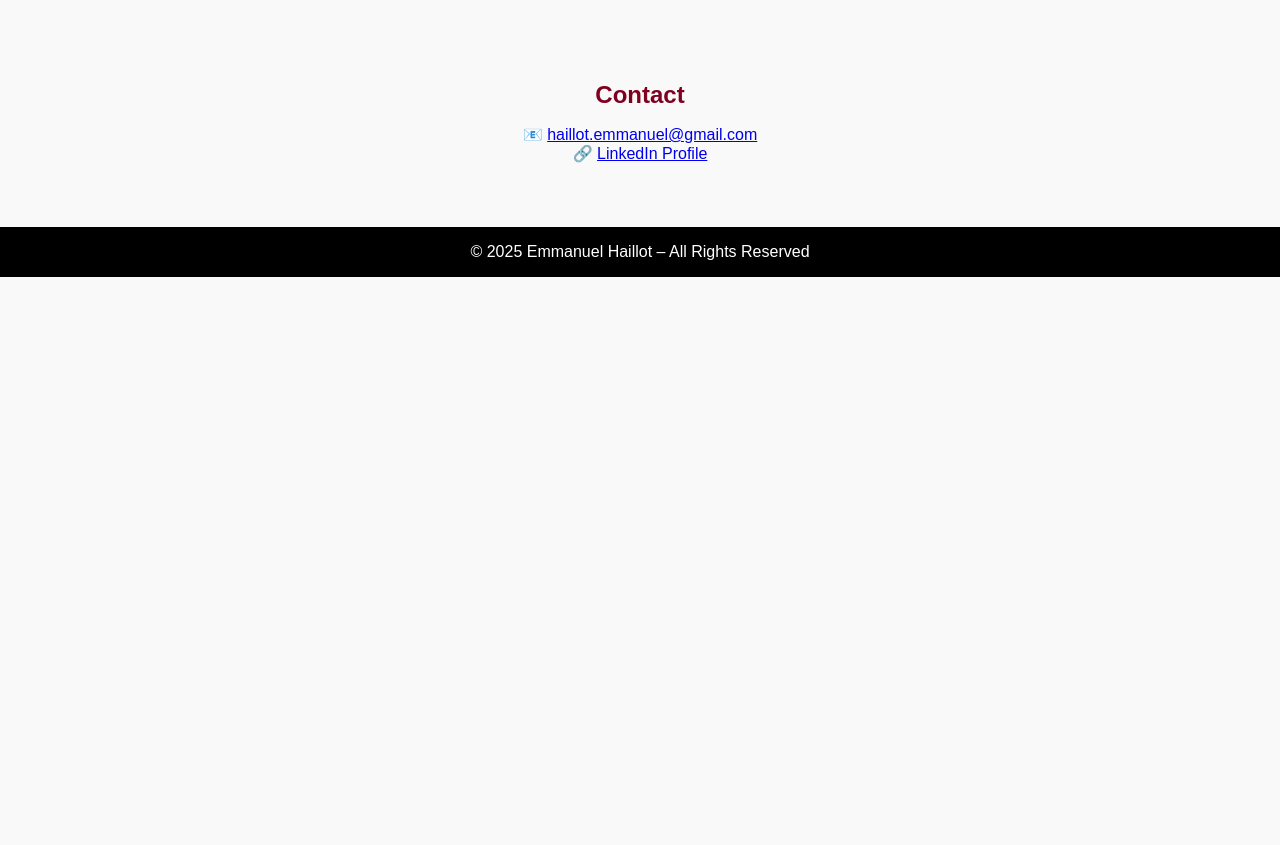
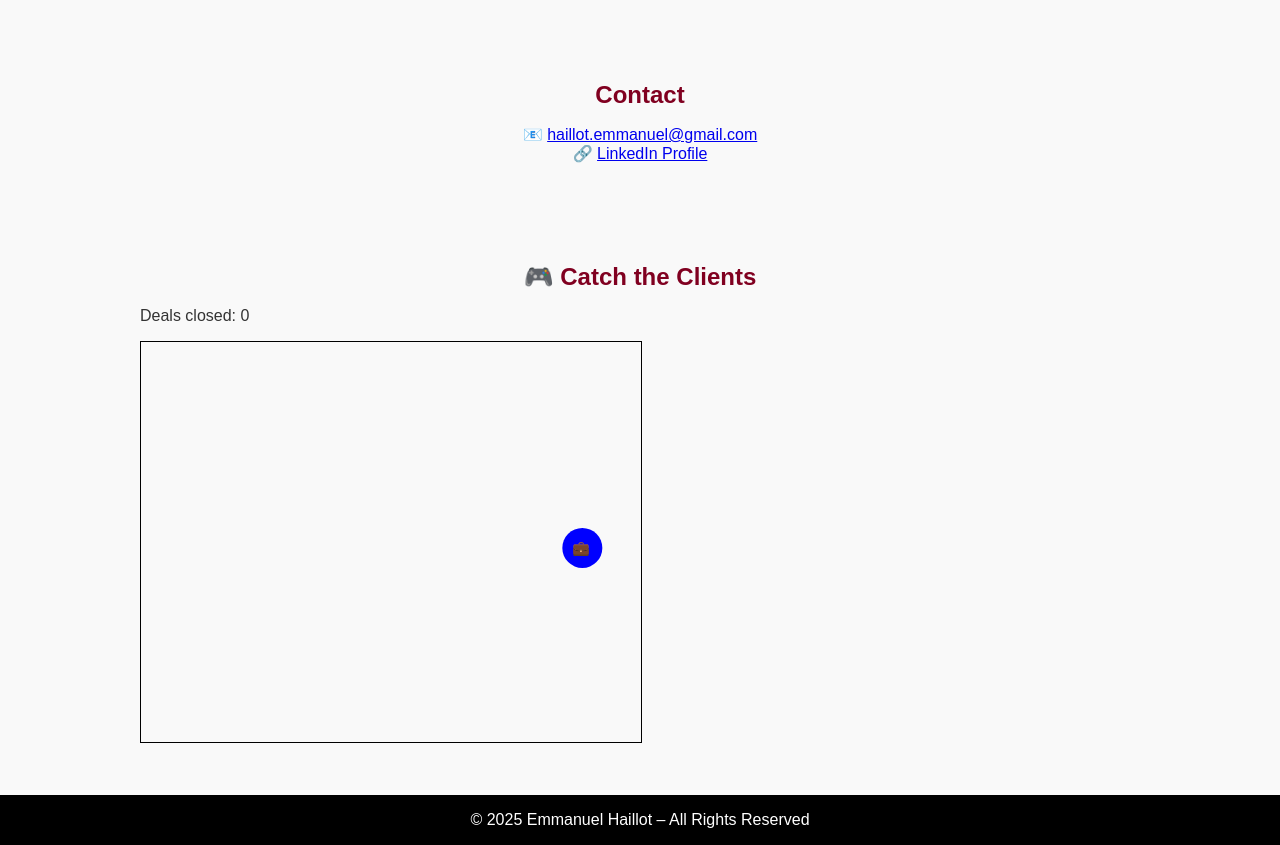
Before and after one commit to Manuhaillot/cv-portfolio, a plain HTML site: page index.html in a window 1280 px wide. Shown: the part 2857-3702 px from the top of the page. Before the commit the page ends 3134 px from the top, so only its background shows below. Drawn offline with Linux system fonts and the light colour scheme.

Commit message:
Update index.html

```diff
--- a/index.html
+++ b/index.html
@@ -229,6 +229,49 @@
       🔗 <a href="https://www.linkedin.com/in/emmanuelhaillot/" target="_blank">LinkedIn Profile</a>
     </p>
   </section>
+<section id="game">
+  <h2>🎮 Catch the Clients</h2>
+  <p id="score">Deals closed: 0</p>
+  <canvas id="gameCanvas" width="500" height="400" style="border:1px solid black;"></canvas>
+</section>
+
+<script>
+  const canvas = document.getElementById("gameCanvas");
+  const ctx = canvas.getContext("2d");
+  let score = 0;
+
+  // position du "client"
+  let x = Math.random() * 450;
+  let y = Math.random() * 350;
+  const size = 40;
+
+  function drawClient() {
+    ctx.clearRect(0, 0, canvas.width, canvas.height);
+    ctx.fillStyle = "blue";
+    ctx.beginPath();
+    ctx.arc(x + size/2, y + size/2, size/2, 0, Math.PI * 2);
+    ctx.fill();
+    ctx.fillStyle = "white";
+    ctx.font = "14px Arial";
+    ctx.fillText("💼", x+10, y+25);
+  }
+
+  canvas.addEventListener("click", function (e) {
+    const rect = canvas.getBoundingClientRect();
+    const clickX = e.clientX - rect.left;
+    const clickY = e.clientY - rect.top;
+
+    if (clickX >= x && clickX <= x + size && clickY >= y && clickY <= y + size) {
+      score++;
+      document.getElementById("score").innerText = "Deals closed: " + score;
+      x = Math.random() * 450;
+      y = Math.random() * 350;
+      drawClient();
+    }
+  });
+
+  drawClient();
+</script>
 
   <!-- Footer -->
   <footer>
```
